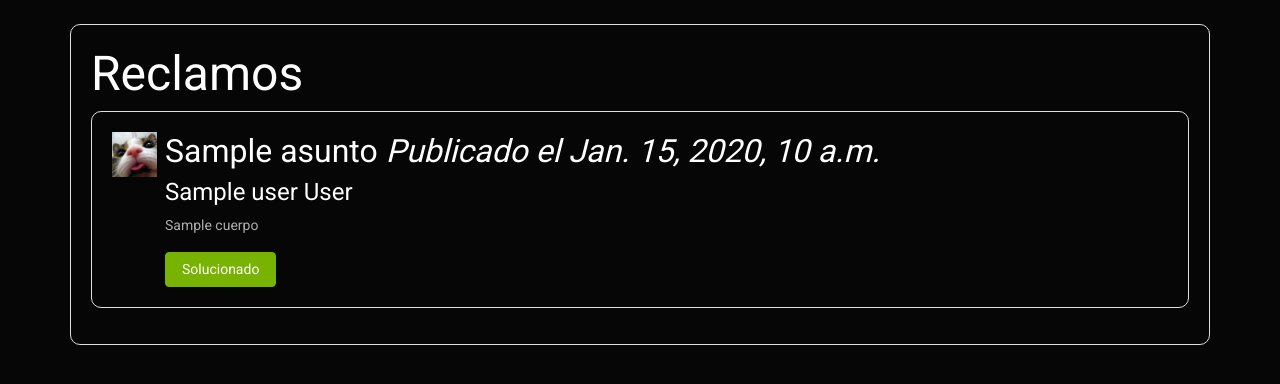
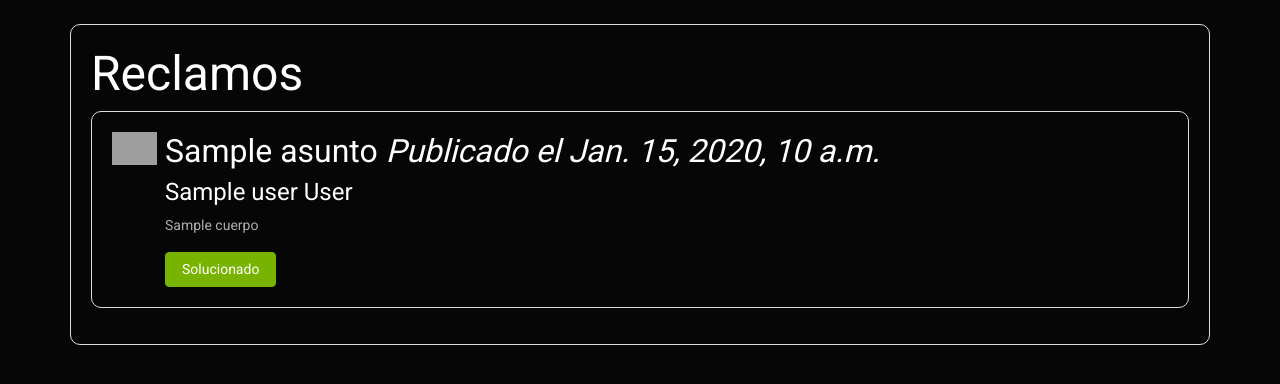
Before and after one commit to dar-rojas/Seguridad-008D, a Django app: template seguridad008d/reclamos/templates/reclamos.html in a window 1280 px wide. Shown: the part 53-437 px from the top of the page. Run offline with Django 4.2, Linux system fonts and the light colour scheme; the template is opened without the code that fills it: most values are stand-ins (such as "Sample title", 1, 10 or a date in 2020); some libraries are stand-ins or nearby versions; grey boxes are pictures that could not be loaded.

Commit message:
correccion imagen

```diff
--- a/seguridad008d/reclamos/templates/reclamos.html
+++ b/seguridad008d/reclamos/templates/reclamos.html
@@ -5,8 +5,7 @@
 <h2>Reclamos</h2>
 {% for reclamo in reclamos %}
 <div class="media mb-3" style="border: 1px solid #ddd; padding: 20px; border-radius: 10px;">
-    {% load static %}
-    <div class="media-left"><img src="{% static 'img/profile.jpg' %}" class="media-object mr-2" style="width:45px"></img></div>
+    <div class="media-left"><img src="https://yt3.ggpht.com/a/AATXAJwPOF2XwidbUUhkY1BreMYMUG8igem5ryv3YlFEiw=s900-c-k-c0xffffffff-no-rj-mo" class="media-object mr-2" style="width:45px"></img></div>
     <div class="media-body">
         <h4 class="media-heading">
             {{ reclamo.asunto }}
```
